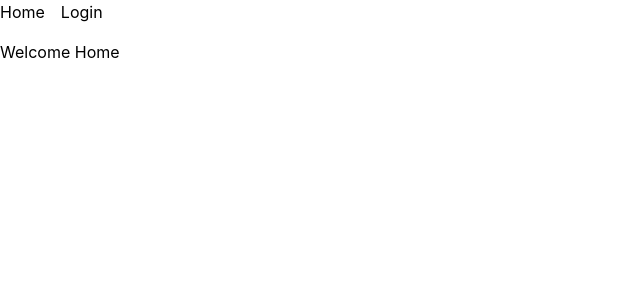
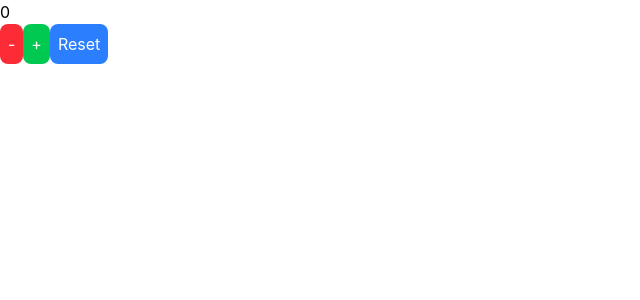
Before and after one commit to Hary300/Practice-React-TypeScript-Phase-4, a React (Vite) app: page / in a window 1280 px wide. Shown: the top 300 px of the page, without its empty margins (0-640 px from the left). Built offline with nearby package versions, Linux system fonts and the light colour scheme.

Commit message:
topic 4 useReduce

```diff
--- a/src/App.tsx
+++ b/src/App.tsx
@@ -1,42 +1,9 @@
-import { Link, Route, Routes } from 'react-router-dom';
-import Home from './pages/Home';
-import LoginPage from './pages/LoginPage';
-import ProtectedRoute from './components/ProtectedRoute';
-import AdminPage from './pages/AdminPage';
-import { useAuth } from './contexts/auth/useAuth';
-import UserPage from './pages/UserPage';
+import Counter from './features/counter/Counter';
 
 function App() {
-  const { user, isLogin } = useAuth();
   return (
     <div className='flex flex-col gap-4'>
-      <div className='flex gap-4'>
-        <Link to={'/'}>Home</Link>
-        {isLogin ? '' : <Link to={'/login'}>Login</Link>}
-        {user && user.role === 'admin' && <Link to={'/admin'}>Admin</Link>}
-        {user && user.role === 'user' && <Link to={'/user'}>User</Link>}
-      </div>
-
-      <Routes>
-        <Route path='/' element={<Home />} />
-        <Route path='/login' element={<LoginPage />} />
-        <Route
-          path='/admin'
-          element={
-            <ProtectedRoute allowedRole='admin'>
-              <AdminPage />
-            </ProtectedRoute>
-          }
-        />
-        <Route
-          path='/user'
-          element={
-            <ProtectedRoute allowedRole='user'>
-              <UserPage />
-            </ProtectedRoute>
-          }
-        />
-      </Routes>
+      <Counter />
     </div>
   );
 }
--- /dev/null
+++ b/src/features/counter/Counter.tsx
@@ -0,0 +1,32 @@
+import { useReducer } from 'react';
+import { initialState, counterReducer } from './counterReducer';
+import { decrement, increment, reset } from './counterAction';
+
+export default function Counter() {
+  const [state, dispatch] = useReducer(counterReducer, initialState);
+
+  console.log(dispatch);
+  return (
+    <div>
+      <p>{state.count}</p>
+      <button
+        onClick={() => dispatch(decrement(1))}
+        className='p-2 cursor-pointer bg-red-500 rounded-lg text-white'
+      >
+        -
+      </button>
+      <button
+        onClick={() => dispatch(increment(1))}
+        className='p-2 cursor-pointer bg-green-500 rounded-lg text-white'
+      >
+        +
+      </button>
+      <button
+        onClick={() => reset()}
+        className='p-2 cursor-pointer bg-blue-500 rounded-lg text-white'
+      >
+        Reset
+      </button>
+    </div>
+  );
+}
--- /dev/null
+++ b/src/features/counter/counterAction.ts
@@ -0,0 +1,24 @@
+type Action =
+  | { type: 'increment'; payload: number }
+  | { type: 'decrement'; payload: number }
+  | { type: 'reset' };
+
+export function increment(amount: number): Action {
+  return {
+    type: 'increment',
+    payload: amount,
+  };
+}
+
+export function decrement(amount: number): Action {
+  return {
+    type: 'decrement',
+    payload: amount,
+  };
+}
+
+export function reset(): Action {
+  return {
+    type: 'reset',
+  };
+}
--- /dev/null
+++ b/src/features/counter/counterReducer.ts
@@ -0,0 +1,29 @@
+type State = {
+  count: number;
+};
+
+type Action =
+  | { type: 'increment'; payload: number }
+  | { type: 'decrement'; payload: number }
+  | { type: 'reset' };
+
+export const initialState: State = {
+  count: 0,
+};
+
+export function counterReducer(state: State, action: Action): State {
+  switch (action.type) {
+    case 'increment':
+      return {
+        count: state.count + action.payload,
+      };
+    case 'decrement':
+      return {
+        count: state.count - action.payload,
+      };
+    case 'reset':
+      return initialState;
+    default:
+      return state;
+  }
+}
```
